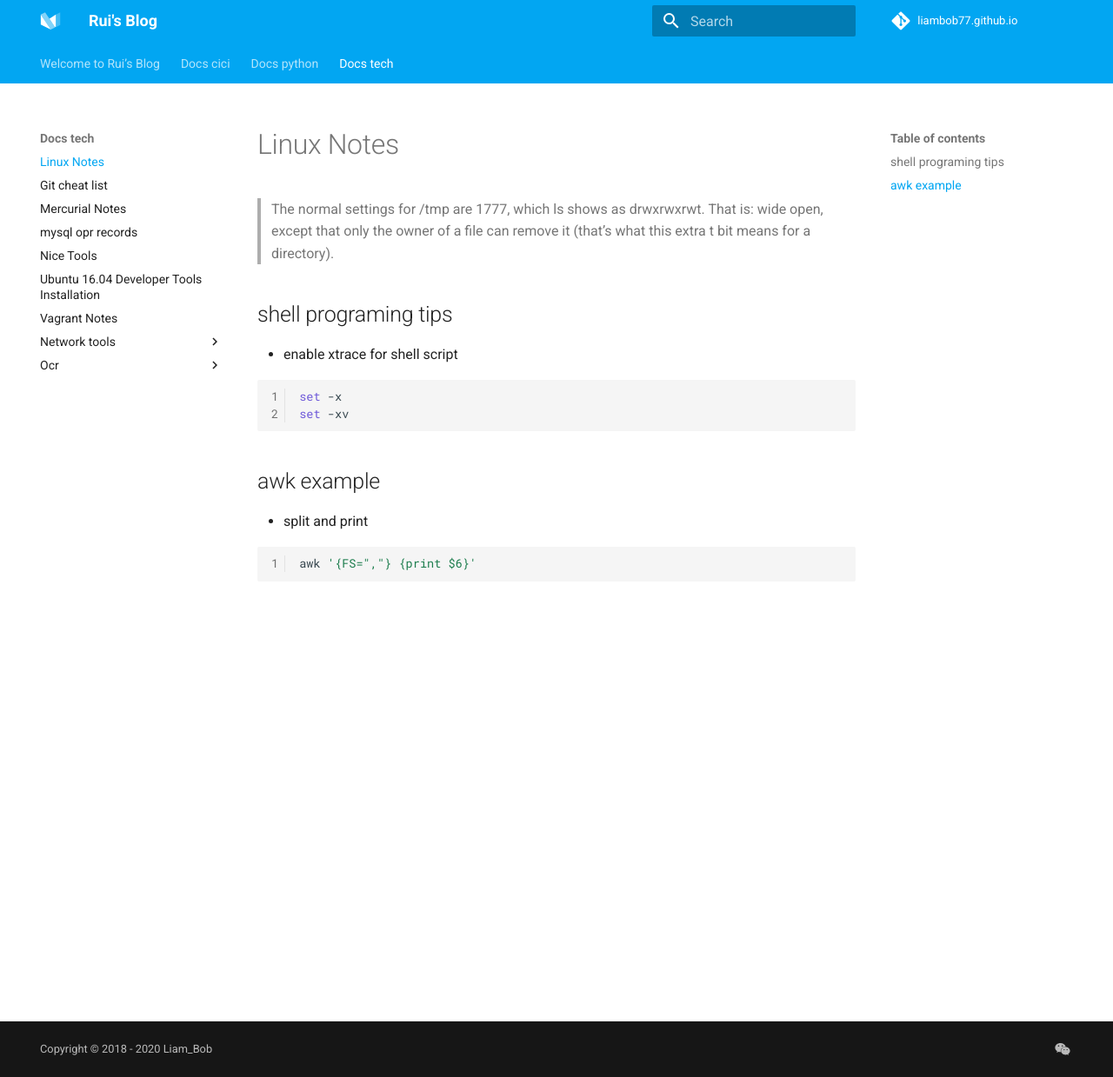
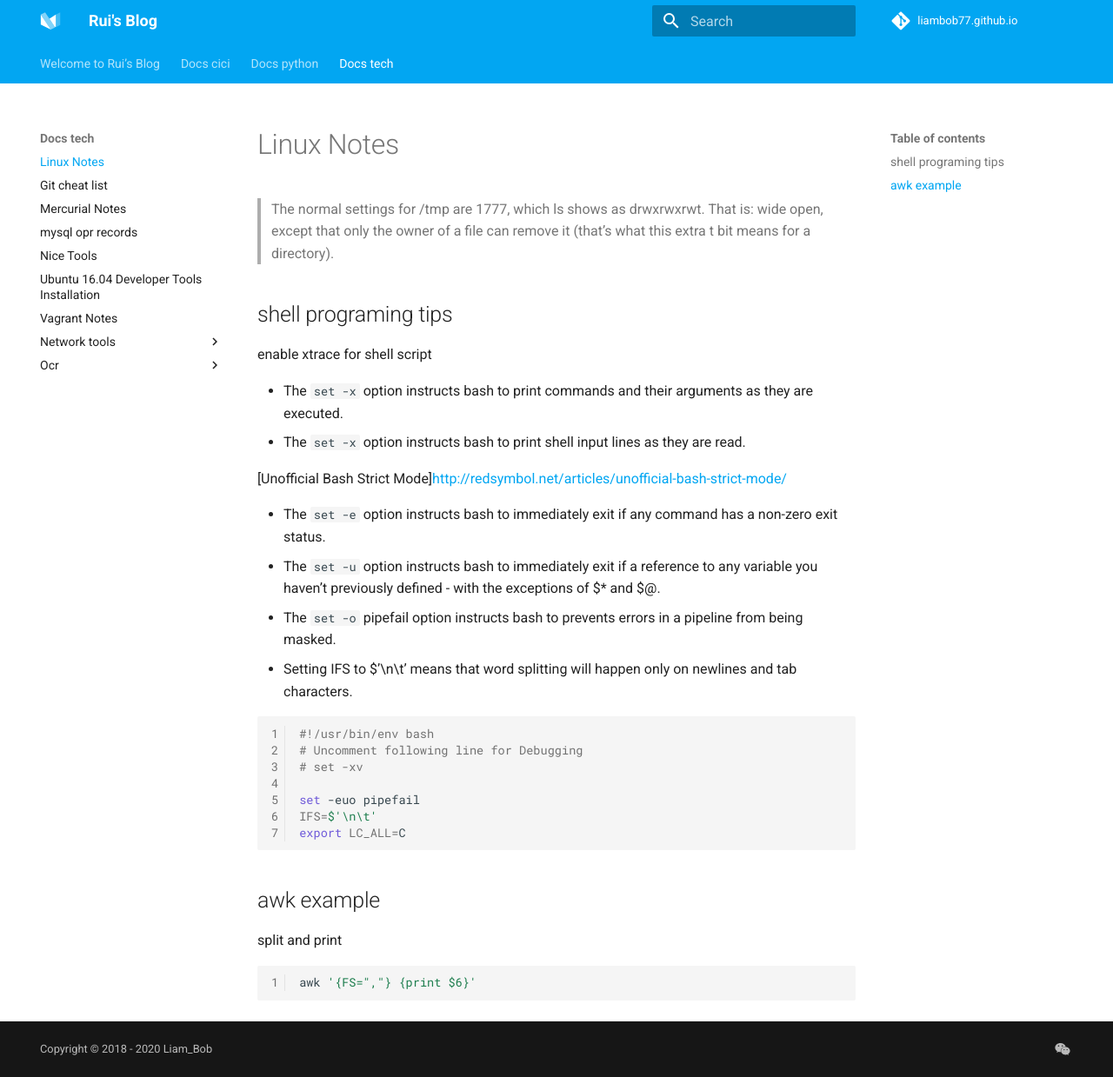
Before and after one commit to liambob77/ruihan.tech, an MkDocs documentation site: the page built from docs/docs_tech/Linux.md, in a window 1280 px wide and 1239 px high. Shown: the whole window at 87% size. Built offline with MkDocs 1.6.1 and Material for MkDocs 9.7.7, drawn with Linux system fonts in a browser that asks for light colours; comment, search, counter and statistics services are not loaded.

Commit message:
Update Linux.md

````diff
--- a/docs/docs_tech/Linux.md
+++ b/docs/docs_tech/Linux.md
@@ -5,16 +5,32 @@
 
 ## shell programing tips
 
-- enable xtrace for shell script
+enable xtrace for shell script
+
+- The `set -x` option instructs bash to print commands and their arguments as they are executed.
+- The `set -x` option instructs bash to print shell input lines as they are read.
+
+[Unofficial Bash Strict Mode]<http://redsymbol.net/articles/unofficial-bash-strict-mode/>
+
+- The `set -e` option instructs bash to immediately exit if any command has a non-zero exit status.
+- The `set -u` option instructs bash to immediately exit if a reference to any variable you haven't previously defined - with the exceptions of $* and $@.
+- The `set -o` pipefail option instructs bash to prevents errors in a pipeline from being masked.
+- Setting IFS to $'\n\t' means that word splitting will happen only on newlines and tab characters.
 
 ```bash
-set -x
-set -xv
+#!/usr/bin/env bash
+# Uncomment following line for Debugging
+# set -xv
+
+set -euo pipefail
+IFS=$'\n\t'
+export LC_ALL=C
 ```
+
 
 ## awk example
 
-- split and print
+split and print
 
 ```bash
 awk '{FS=","} {print $6}'
````
